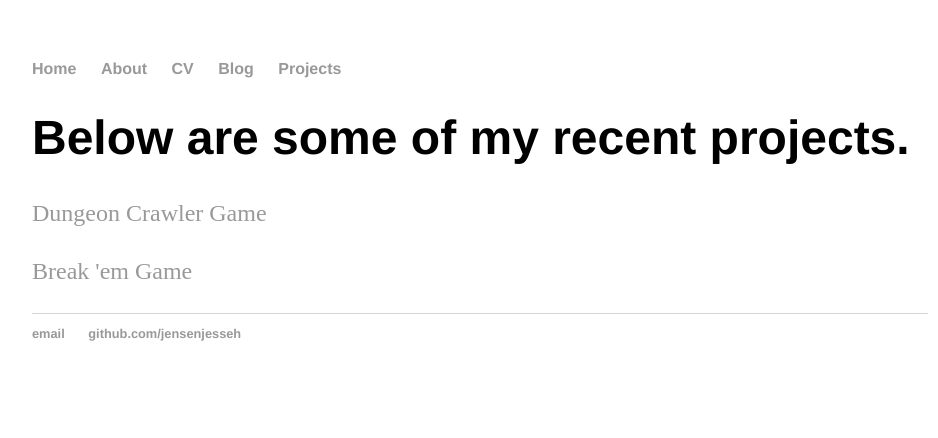
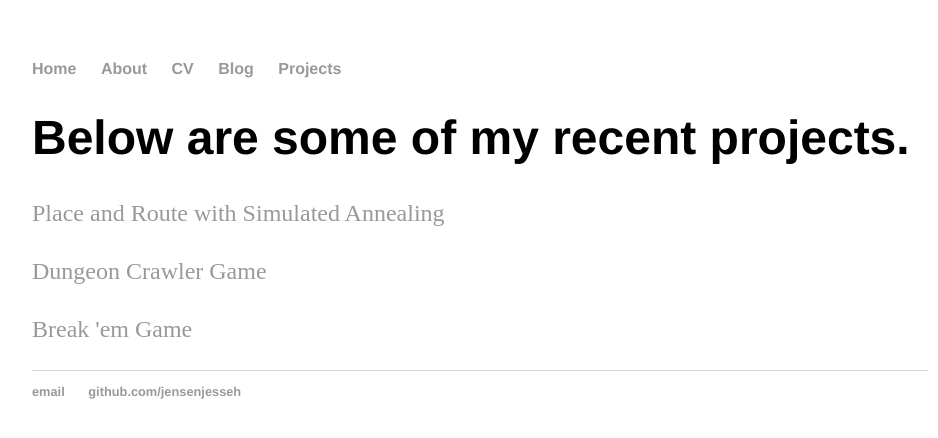
Before and after one commit to jensenjesseh/jensenjesseh.github.io, a Jekyll site: the page built from projects/index.html, in a window 1280 px wide. Shown: the top 438 px of the page, without its empty margins (160-1098 px from the left). Built offline with Jekyll 4.4.1, drawn with Linux system fonts in a browser that asks for light colours.

Commit message:
Update index.html
updated with link to extra page

```diff
--- a/projects/index.html
+++ b/projects/index.html
@@ -4,6 +4,7 @@ title: Jesse Jensen's Projects
 ---
  <div class="projectList">
       <h1>Below are some of my recent projects.</h1>
+      <p> <a href="/simulated_annealing">Place and Route with Simulated Annealing</a></p>
       <p> <a href="/dungeon_crawler">Dungeon Crawler Game</a></p>
       <p> <a href="/break_em_game">Break 'em Game</a></p>
  </div><!-- /.projectList -->
```
